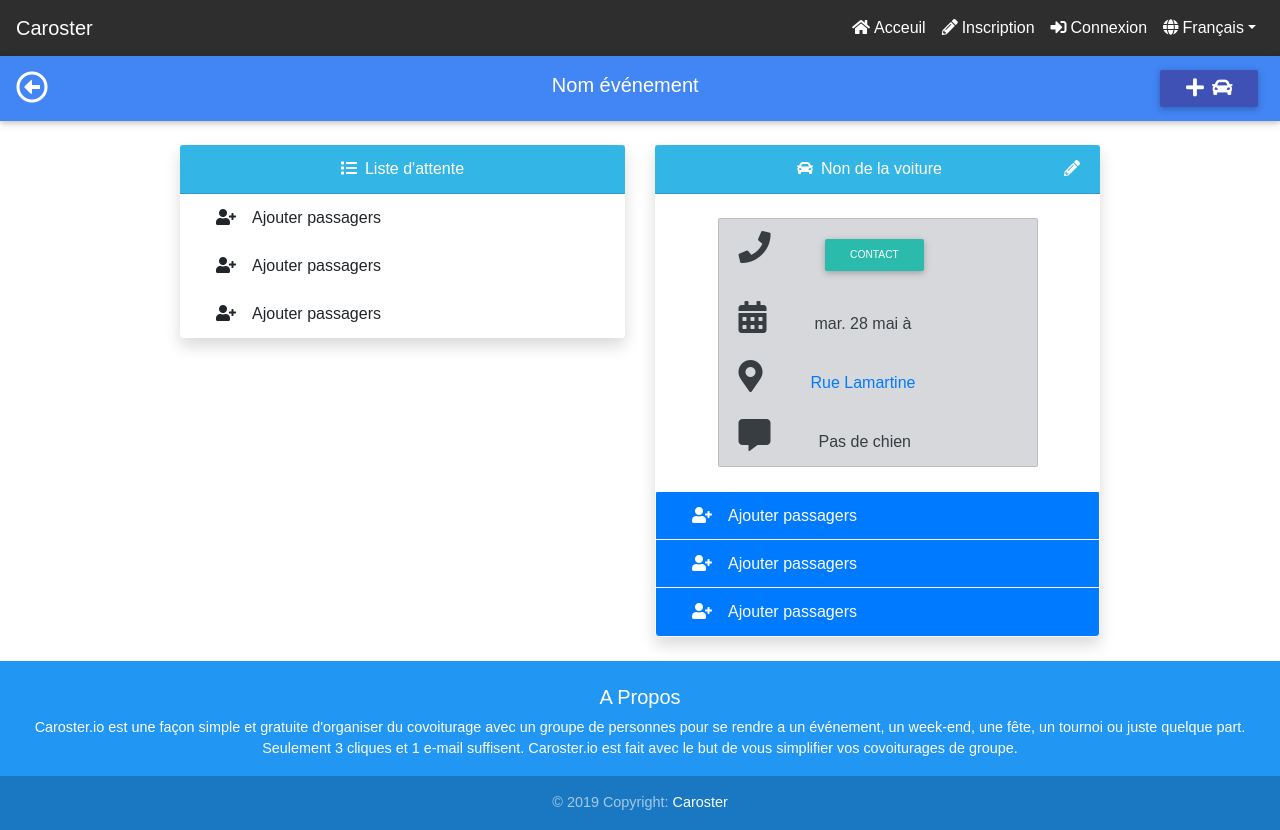
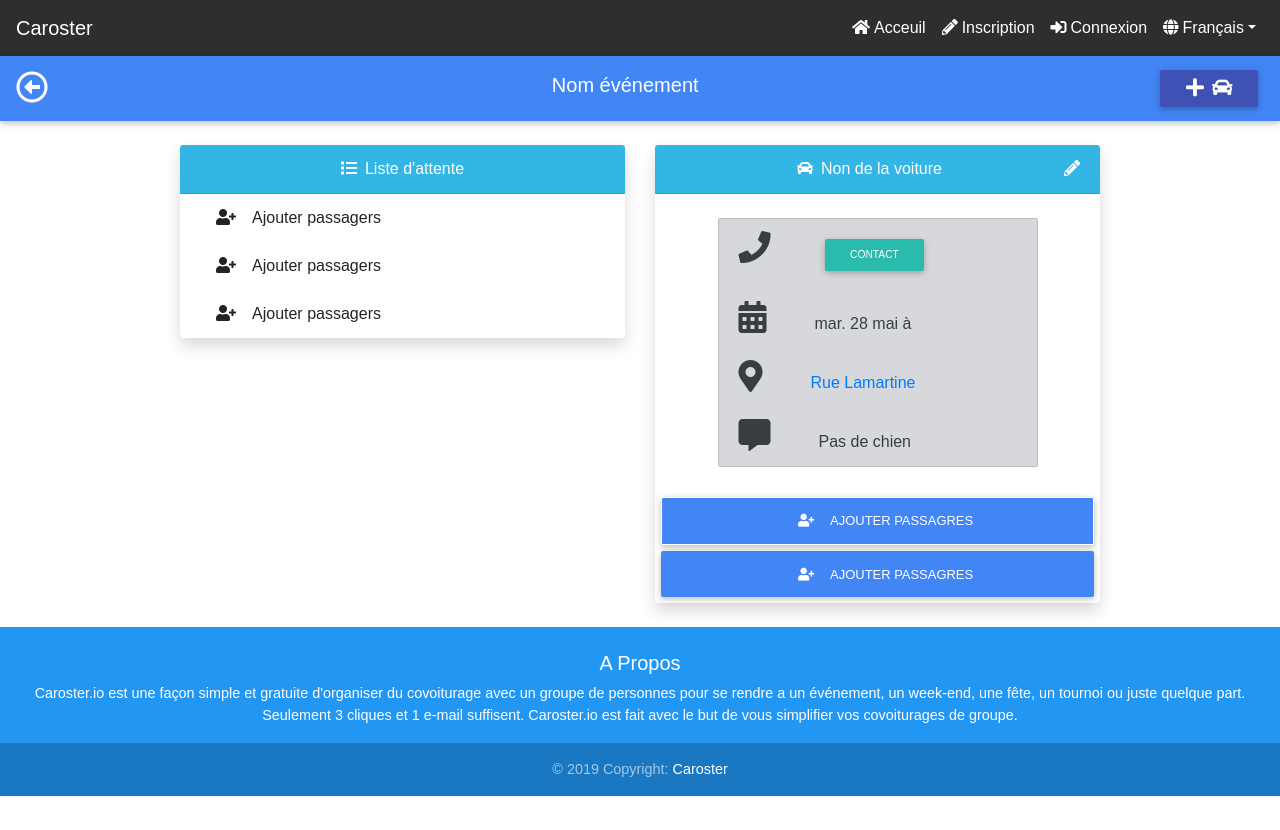
Before and after one commit to Aestoth/Caroster, a React (Create React App) app: page /Evenement in a window 1280 px wide. After the commit the page ends 800 px from the top, so only its background shows below. Built offline with nearby package versions, Linux system fonts and the light colour scheme.

Commit message:
ajouter passagers

```diff
--- a/src/Evenement.js
+++ b/src/Evenement.js
@@ -1,6 +1,7 @@
 import React, { Component } from "react";
 import "./Evenement.css";
 import Navbar from "./Navbar";
+import Passagers from "./Passagers";
 import {
   MDBFooter,
   MDBContainer,
@@ -13,6 +14,18 @@ import {
 } from "mdbreact";
 
 class Evenement extends Component {
+  constructor(props) {
+    super(props);
+    this.state = {
+      show: false
+    };
+  }
+
+  changeDiv = () => {
+    const { show } = this.state;
+    this.setState({ show: !show });
+  };
+
   render() {
     return (
       <div>
@@ -83,15 +96,11 @@ class Evenement extends Component {
                       >
                         <MDBBtn size="sm"> Contact</MDBBtn>
 
-                        <MDBPopoverHeader>0790000000</MDBPopoverHeader>
+                        <MDBPopoverHeader>0791234567</MDBPopoverHeader>
                       </MDBPopover>
                     </MDBListGroupItem>
                     <MDBListGroupItem color="secondary">
-                      <MDBIcon
-                        icon="calendar-alt"
-                        size="2x"
-                        className="mr-5 "
-                      />
+                      <MDBIcon icon="calendar-alt" size="2x" className="mr-5" />
                       mar. 28 mai à
                     </MDBListGroupItem>
                     <MDBListGroupItem color="secondary">
@@ -110,20 +119,23 @@ class Evenement extends Component {
                 </MDBContainer>
 
                 <ul className="list-group list-group-flush mt-4">
-                  <li className="list-group-item active border border-white">
+                  {this.state.show ? (
+                    <Passagers />
+                  ) : (
+                    <MDBBtn
+                      color="primary"
+                      className="list-group-item bg-primary border border-white mb-0"
+                      onClick={this.changeDiv}
+                    >
+                      <i className="fas fa-user-plus ml-3 mr-3" />
+                      Ajouter passagres
+                    </MDBBtn>
+                  )}
+
+                  <MDBBtn color="primary">
                     <i className="fas fa-user-plus ml-3 mr-3" />
-                    Ajouter passagers
-                  </li>
-                  <li className="list-group-item active border border-white">
-                    {" "}
-                    <i className="fas fa-user-plus ml-3 mr-3" />
-                    Ajouter passagers
-                  </li>
-                  <li className="list-group-item active border border-white">
-                    {" "}
-                    <i className="fas fa-user-plus ml-3 mr-3" />
-                    Ajouter passagers
-                  </li>
+                    Ajouter passagres
+                  </MDBBtn>
                 </ul>
               </div>
             </div>
--- a/src/Passagers.js
+++ b/src/Passagers.js
@@ -1,15 +1,23 @@
 import React, { Component } from "react";
+import { MDBInput } from "mdbreact";
 
 class Passagers extends Component {
-  constructor() {
-    super();
-    this.state = {
-      nom: "MonNom"
-    };
-  }
-
   render() {
-    return <div />;
+    return (
+      <form>
+        <div className="row">
+          <div className="col-8 ml-3">
+            <MDBInput size="sm" className="ml-2" label="Nom passagers" />
+          </div>
+          <div className="col-1 mt-3">
+            <i className="fas fa-check mt-4 ml-2" />
+          </div>
+          <div className="col-1 mt-3">
+            <i className="fas fa-times mt-4 ml-3" />
+          </div>
+        </div>
+      </form>
+    );
   }
 }
 
```
